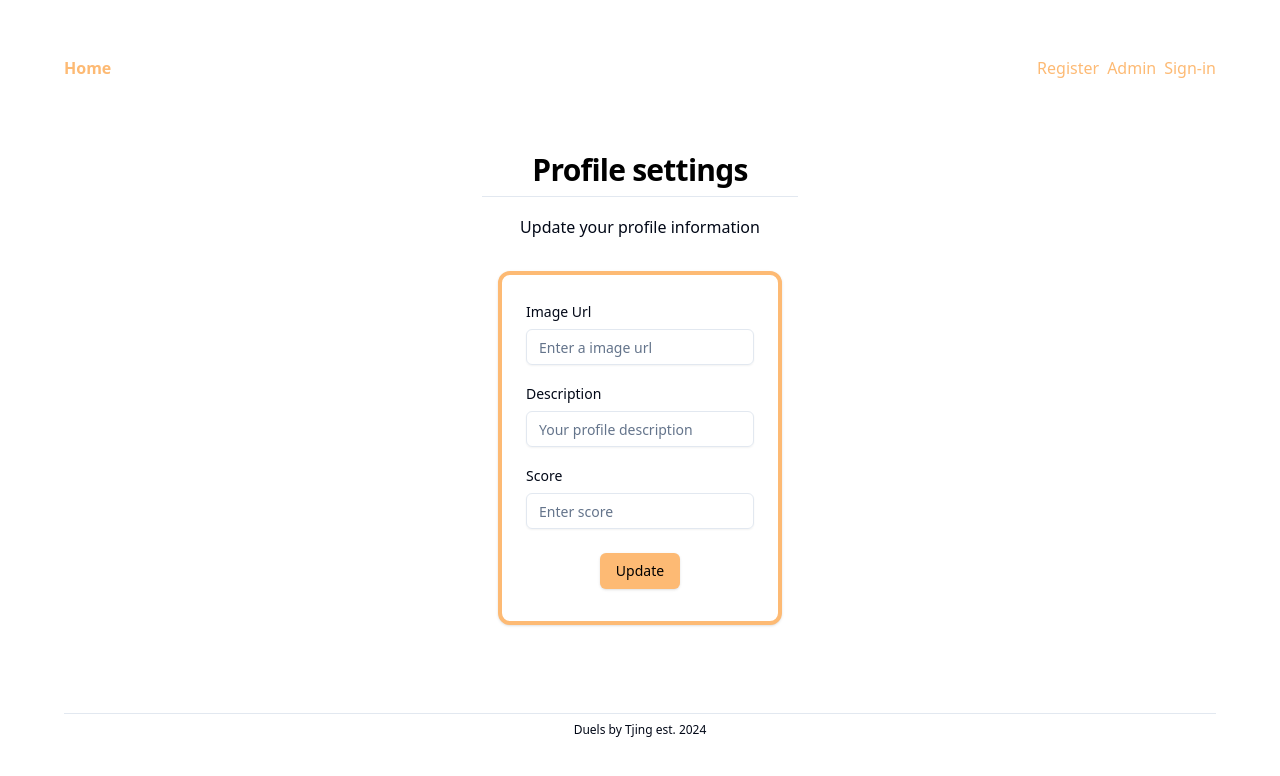
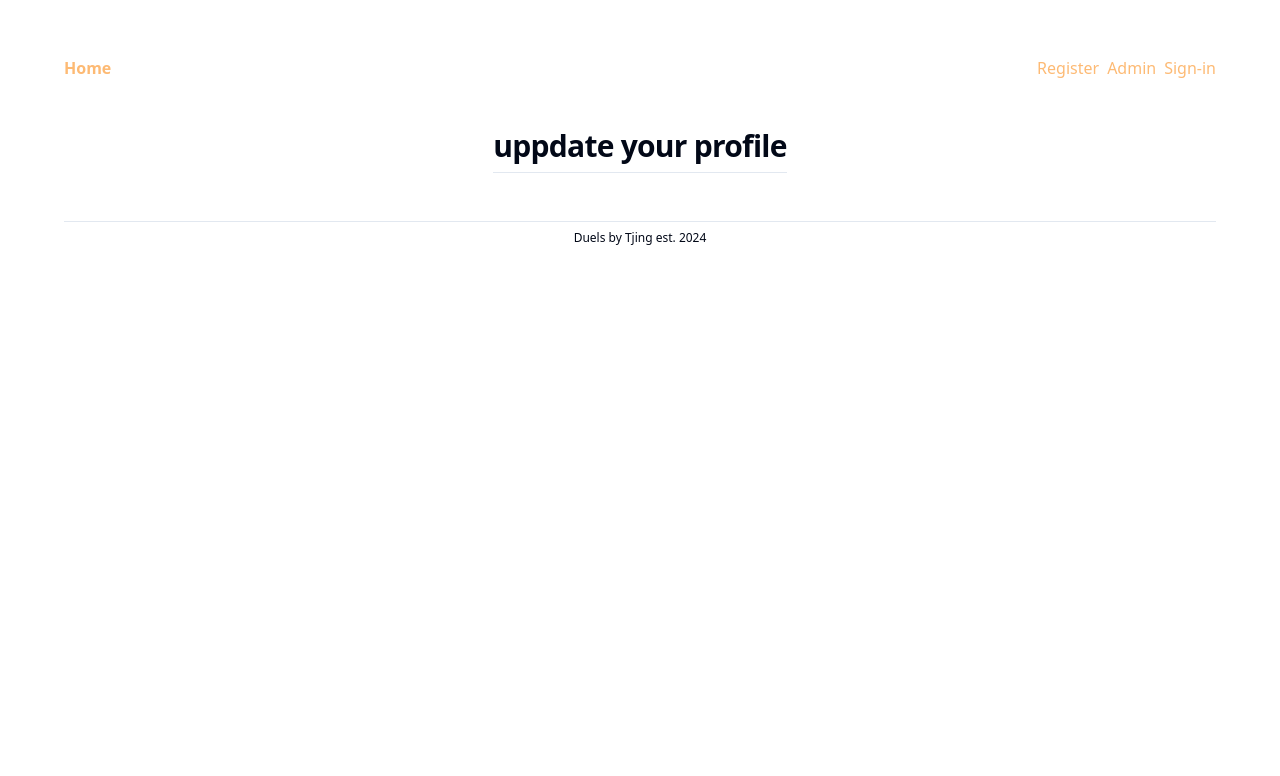
Before and after one commit to OGester/duels-mvp, a Next.js app: page /profile-page/settings in a window 1280 px wide. Shown: the top 776 px of the page. Built offline with nearby package versions, Linux system fonts and the light colour scheme; no server answers.

Commit message:
commented out settings page to prevent deploy failiure, attend to this in next step

```diff
--- a/app/profile-page/settings/actions.js
+++ /dev/null
@@ -1,22 +0,0 @@
-"use server";
-
-import { redirect } from "next/navigation";
-import { setSessionCookie } from "@/lib/auth";
-import { createProfile } from "@/lib/profile";
-
-//gets the information from the updateProfileForm form inputs
-
-export async function updateProfileAction(formData) {
-  console.log("[updateProfileAction] formData:", formData);
-  const data = {
-    profileImageUrl: formData.get("profileImageUrl"),
-    description: formData.get("description"),
-    score: parseInt(formData.get("score")),
-  };
-
-  //TODO validate data / handle duplicate email error
-  const profile = await createProfile(data);
-  console.log("[updateProfileAction] profile info:", profile);
-  //await setSessionCookie(user);
-  redirect("/profile-page");
-}
--- a/components/UpdateProfileForm.jsx
+++ b/components/UpdateProfileForm.jsx
@@ -1,4 +1,4 @@
-"use client";
+/* "use client";
 import {
   Card,
   CardContent,
@@ -14,13 +14,16 @@ import { Button } from "@/components/ui/button";
 //change to register action
 import { updateProfileAction } from "@/app/profile-page/settings/actions";
 import { useFormState } from "../lib/hooks";
-import Link from "next/link";
+import Link from "next/link"; */
 
 export default function UpdateProfileForm() {
-  const [state, handleSubmit] = useFormState(updateProfileAction);
+  // const [state, handleSubmit] = useFormState(updateProfileAction);
 
   return (
-    <div className="flex flex-col justify-center w-auto p-6">
+    <div>
+      <h2>uppdate your profile</h2>
+    </div>
+    /*  <div className="flex flex-col justify-center w-auto p-6">
       <h2 className="flex justify-center text-black font-bold mb-2.5">
         Profile settings
       </h2>
@@ -72,6 +75,6 @@ export default function UpdateProfileForm() {
           </CardContent>
         </Card>
       </div>
-    </div>
+    </div> */
   );
 }
```
